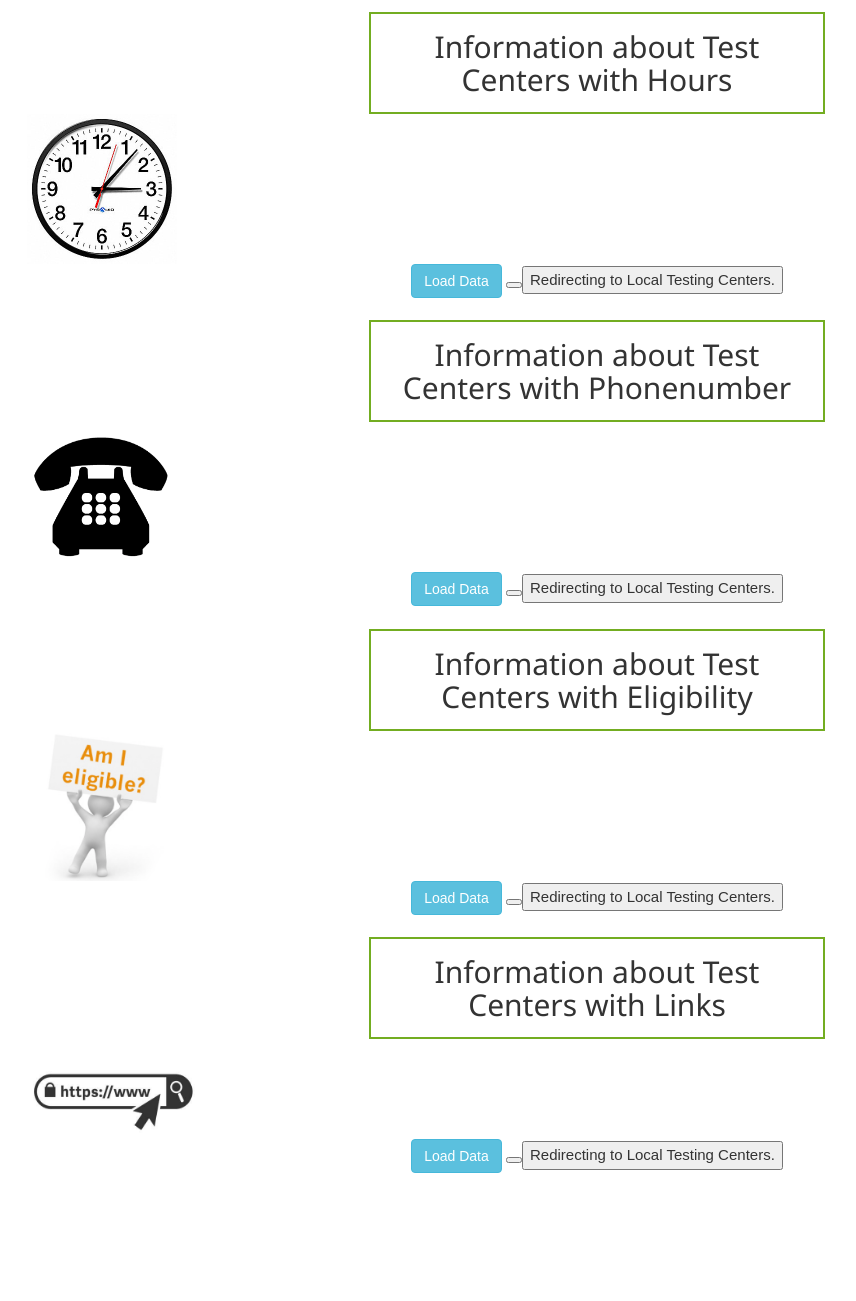
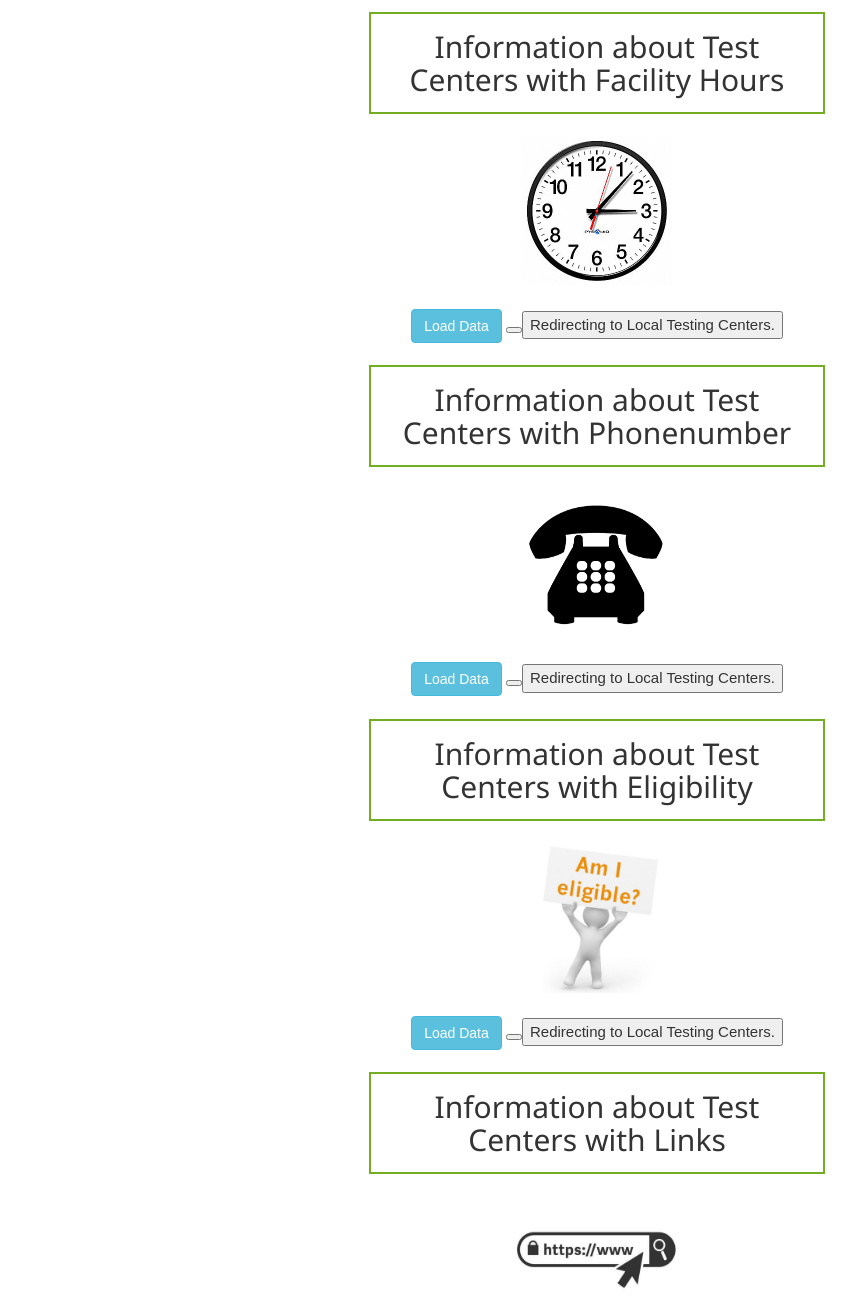
Before and after one commit to VikramIyer125/HelixHackathon, a plain HTML site: page localtestingcenter.html in a window 1280 px wide. Shown: the part 160-1461 px from the top of the page, without its empty margins (43-899 px from the left). Before the commit the page ends 1356 px from the top, so only its background shows below. Drawn offline with nearby package versions, Linux system fonts and the light colour scheme.

Commit message:
Add files via upload

```diff
--- a/localtestingcenter.html
+++ b/localtestingcenter.html
@@ -88,13 +88,16 @@ body {
    <div class="container">
    <div class="table-responsive">
     <div class="but">
-      <h2 align="center">Information about Test Centers with Hours</h1>
+      <h2 align="center">Information about Test Centers with Facility Hours</h1>
     </div>
+    <div><br></div>
+    <div align = 'center'>
+          <img src="clockIcon.jpeg" alt="Hours" width="150"
+         height="150">
+    </div>
+    <div> <br> </div>
 
-    <img src="clockIcon.jpeg" alt="Hours" width="150"
-         height="150">
 
-    <br />
     <div align="center">
      <button type="button" name="load_data" id="load_data" class="btn btn-info">Load Data</button>
      <button type="button"><button onclick="window.location.href='localtestingcenter.html';">
@@ -114,11 +117,14 @@ body {
       <div class="but">
         <h2 align="center">Information about Test Centers with Phonenumber</h1>
       </div>
-
+      <div><br></div>
+    <div align = 'center'>
       <img src="telephoneIcon.png" alt="Hours" width="150"
          height="150">
+    </div>
+    <div> <br> </div>
 
-     <br />
+
      <div align="center">
       <button type="button" name="load_data2" id="load_data2" class="btn btn-info">Load Data</button>
       <button type="button"><button onclick="window.location.href='localtestingcenter.html';">
@@ -138,11 +144,13 @@ body {
       <div class="but">
         <h2 align="center">Information about Test Centers with Eligibility</h1>
       </div>
-
+      <div><br></div>
+    <div align = 'center'>
       <img src="eligibilityIcon.png" alt="Hours" width="150"
          height="150">
+    </div>
+    <div> <br> </div>
 
-     <br />
      <div align="center">
       <button type="button" name="load_data3" id="load_data3" class="btn btn-info">Load Data</button>
       <button type="button"><button onclick="window.location.href='localtestingcenter.html';">
@@ -162,10 +170,12 @@ body {
       <div class="but">
         <h2 align="center">Information about Test Centers with Links</h1>
       </div>
-
+      <div><br></div>
+    <div align = 'center'>
       <img src="urlClipart.jpg" alt="Hours" width="175"
          height="100">
-
+    </div>
+         <div><br></div>
      <br />
      <div align="center">
       <button type="button" name="load_data4" id="load_data4" class="btn btn-info">Load Data</button>
```
